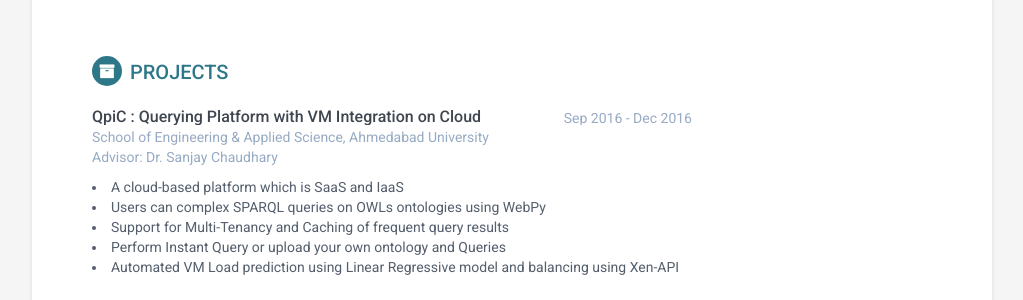
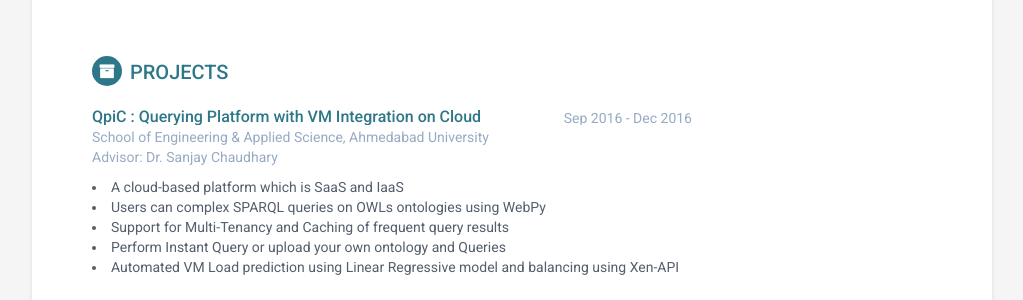
Before and after one commit to mayankjobanputra/mayankjobanputra.github.io, a Jekyll site: the page built from index.html, in a window 1280 px wide. Shown: the part 844-1144 px from the top of the page, without its empty margins (128-1151 px from the left). Built offline with Jekyll 4.4.1, drawn with Linux system fonts in a browser that asks for light colours.

Commit message:
Update projects.html

```diff
--- a/_includes/projects.html
+++ b/_includes/projects.html
@@ -4,7 +4,7 @@
     <div class="item">
         <div class="meta">
             <div class="upper-row">
-                <h3 class="job-title">QpiC : Querying Platform with VM Integration on Cloud</h3>
+                <h3 class="job-title"><a href="http://qpic-platform.herokuapp.com/">QpiC : Querying Platform with VM Integration on Cloud </a></h3>
                 <div class="time">Sep 2016 - Dec 2016</div>
             </div><!--//upper-row-->
             <div class="company">School of Engineering & Applied Science, Ahmedabad University
```
